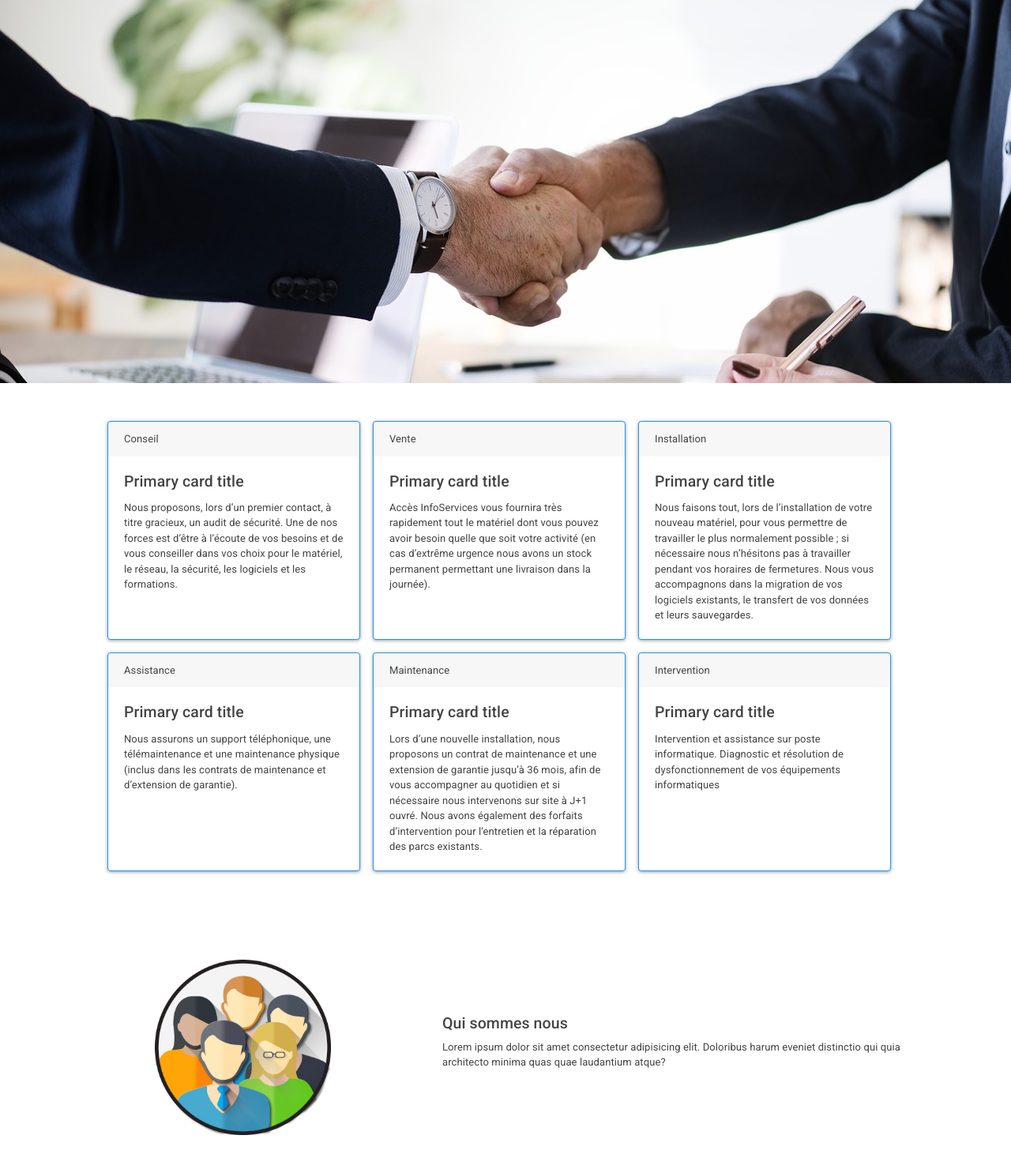
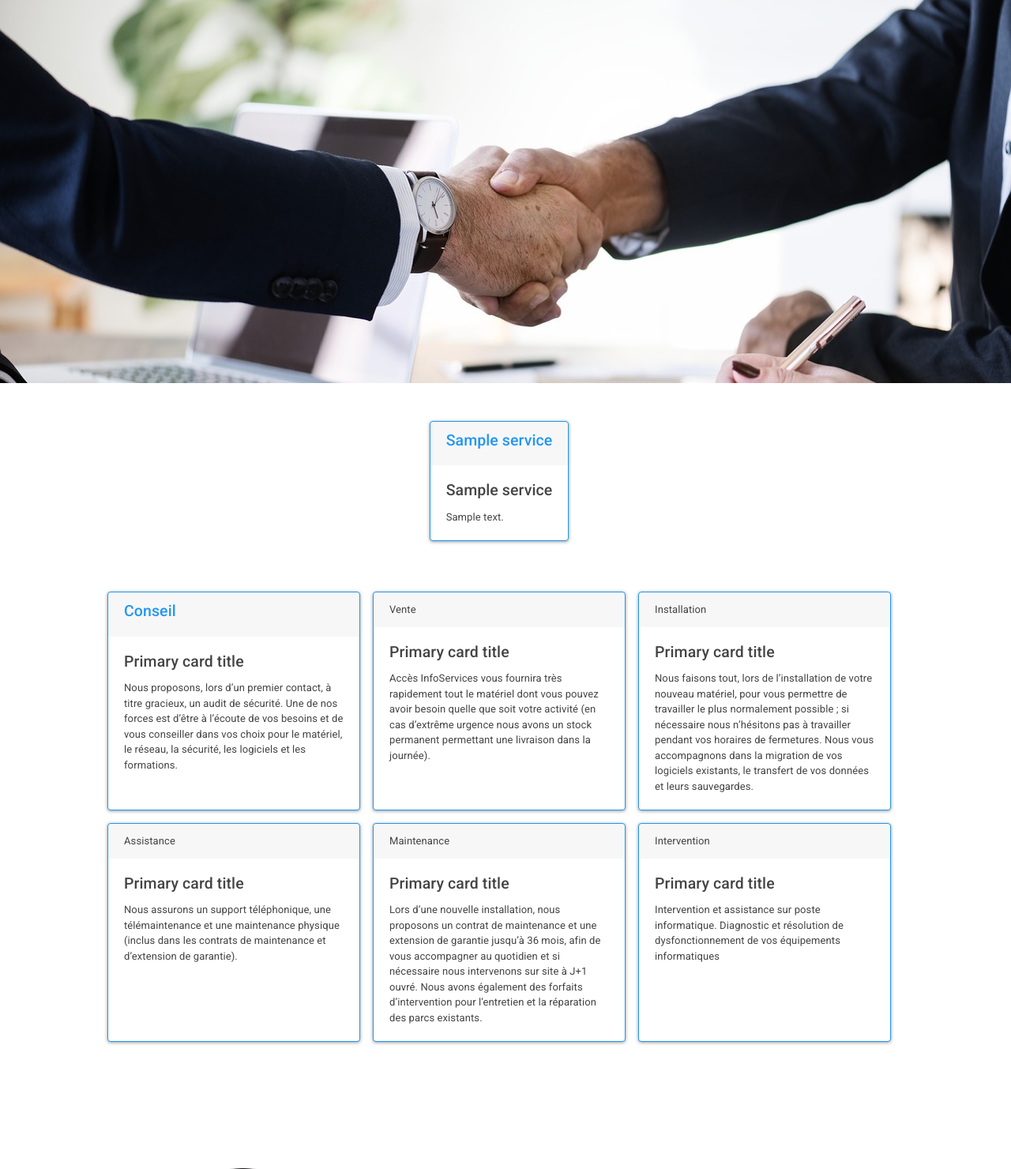
Before and after one commit to melwondo/projet3, a Symfony app: template templates/accueil/index.html.twig in a window 1280 px wide. Shown: the part 33-1513 px from the top of the page at 79% size. Run offline with Twig, Linux system fonts and the light colour scheme; the template is opened without the code that fills it: most values are stand-ins (such as "Sample title", 1, 10 or a date in 2020); some libraries are stand-ins or nearby versions.

Commit message:
appel base service

```diff
--- a/templates/accueil/index.html.twig
+++ b/templates/accueil/index.html.twig
@@ -4,18 +4,35 @@
 
 
 
-
 {% block content %}
 <img src="{{ asset('/images/imageSousNav.jpg') }}" class="img-fluid" width="100%" alt="Votre partenaire info...">
 {# card #}
+{% for service in services %}
 <div class="container-fluid pt-5 pb-5">
     <div class="row d-flex justify-content-center">
         <div class="card border-primary mb-3 mr-3" style="max-width: 20rem;">
-            <div class="card-header">Conseil</div>
+            <div class="card-header text-primary">
+                <h4>{{service.titre}}</h4>
+            </div>
+            <div class="card-body">
+                <h4 class="card-title">{{service.subtitle}}</h4>
+                <p class="card-text">{{service.contenu}}</p>
+            </div>
+        </div>
+    </div>
+{% endfor %}
+    <div class="container-fluid pt-5 pb-5">
+        <div class="row d-flex justify-content-center">
+            <div class="card border-primary mb-3 mr-3" style="max-width: 20rem;">
+                <div class="card-header text-primary">
+                    <h4>Conseil</h4>
+                </div>
                 <div class="card-body">
                     <h4 class="card-title">Primary card title</h4>
-                <p class="card-text">Nous proposons, lors d’un premier contact, à titre gracieux, un audit de sécurité.
-                    Une de nos forces est d’être à l’écoute de vos besoins et de vous conseiller dans vos choix pour le
+                    <p class="card-text">Nous proposons, lors d’un premier contact, à titre gracieux, un audit de
+                        sécurité.
+                        Une de nos forces est d’être à l’écoute de vos besoins et de vous conseiller dans vos choix pour
+                        le
                         matériel,
                         le réseau, la sécurité, les logiciels et les formations.</p>
                 </div>
@@ -24,7 +41,8 @@
                 <div class="card-header">Vente</div>
                 <div class="card-body">
                     <h4 class="card-title">Primary card title</h4>
-                <p class="card-text">Accès InfoServices vous fournira très rapidement tout le matériel dont vous pouvez
+                    <p class="card-text">Accès InfoServices vous fournira très rapidement tout le matériel dont vous
+                        pouvez
                         avoir
                         besoin quelle que soit votre activité (en cas d’extrême urgence nous avons un stock permanent
                         permettant une
@@ -37,9 +55,11 @@
                     <h4 class="card-title">Primary card title</h4>
                     <p class="card-text">Nous faisons tout, lors de l’installation de votre nouveau matériel, pour vous
                         permettre
-                    de travailler le plus normalement possible ; si nécessaire nous n’hésitons pas à travailler pendant
+                        de travailler le plus normalement possible ; si nécessaire nous n’hésitons pas à travailler
+                        pendant
                         vos horaires
-                    de fermetures. Nous vous accompagnons dans la migration de vos logiciels existants, le transfert de
+                        de fermetures. Nous vous accompagnons dans la migration de vos logiciels existants, le transfert
+                        de
                         vos données
                         et leurs sauvegardes.</p>
                 </div>
@@ -60,9 +80,11 @@
                 <div class="card-header">Maintenance</div>
                 <div class="card-body">
                     <h4 class="card-title">Primary card title</h4>
-                <p class="card-text">Lors d’une nouvelle installation, nous proposons un contrat de maintenance et une
+                    <p class="card-text">Lors d’une nouvelle installation, nous proposons un contrat de maintenance et
+                        une
                         extension
-                    de garantie jusqu’à 36 mois, afin de vous accompagner au quotidien et si nécessaire nous intervenons
+                        de garantie jusqu’à 36 mois, afin de vous accompagner au quotidien et si nécessaire nous
+                        intervenons
                         sur site à J+1 ouvré.
                         Nous avons également des forfaits d’intervention pour l’entretien et la réparation des parcs
                         existants.</p>
@@ -78,6 +100,9 @@
             </div>
         </div>
     </div>
+</div>
+{# fin card #}
+
 
 <div class="parallax"></div>
 {# qui somme nous #}
@@ -89,13 +114,16 @@
         </div>
         <div class="col-7 align-self-center">
             <h4>Qui sommes nous </h4>
-            <p class="">Lorem ipsum dolor sit amet consectetur adipisicing elit. Doloribus harum eveniet distinctio qui
+            <p class="">Lorem ipsum dolor sit amet consectetur adipisicing elit. Doloribus harum eveniet distinctio
+                qui
                 quia architecto
                 minima quas quae laudantium atque?</p>
         </div>
     </div>
 </div>
 <div class="parallax"></div>
+{# fin qui somme nous #}
+
 
 
 {# Ils nous font confiance #}
@@ -105,13 +133,14 @@
     </div>
     <!--Carousel Wrapper-->
     <div id="multi-item-example" class="carousel slide carousel-multi-item  pt-3" data-ride="carousel">
-
+        {# d-flex justify-content-around #}
         <!--Controls-->
-        {# <div class="controls-top">
-            <a class="btn-floating" href="#multi-item-example" data-slide="prev"><i class="fas fa-chevron-left"></i></a>
+        <div class="controls-top d-flex justify-content-around">
+            <a class="btn-floating" href="#multi-item-example" data-slide="prev"><i
+                    class="fas fa-chevron-circle-left fa-2x"></i></a>
             <a class="btn-floating" href="#multi-item-example" data-slide="next"><i
-                    class="fas fa-chevron-right"></i></a>
-        </div> #}
+                    class="fas fa-chevron-circle-right fa-2x"></i></i></a>
+        </div>
         <!--/.Controls-->
 
         <!--Indicators-->
@@ -217,4 +246,5 @@
         </div>
     </div>
 </div>
+{# Fin Ils nous font confiance #}
 {% endblock %}
--- a/templates/navbar.html.twig
+++ b/templates/navbar.html.twig
@@ -1,5 +1,5 @@
 <nav class="navbar navbar-expand-lg navbar-dark bg-primary">
-    <img src="{{ asset('build/images/logo-ai.png') }}" class="logo">
+    <img src="{{ asset('/images/logo-ai.png') }}" class="logo">
     <button class="navbar-toggler" type="button" data-toggle="collapse" data-target="#navbarColor01"
             aria-controls="navbarColor01" aria-expanded="false" aria-label="Toggle navigation">
         <span class="navbar-toggler-icon"></span>
```
Also changed, not shown: assets/scss/app.scss (+9 -18 lines), src/Controller/AccueilController.php (+6 -2 lines), src/Migrations/Version20190605084627.php (added, +55 -0 lines). Lines whose indentation alone changed are shown as unchanged.
